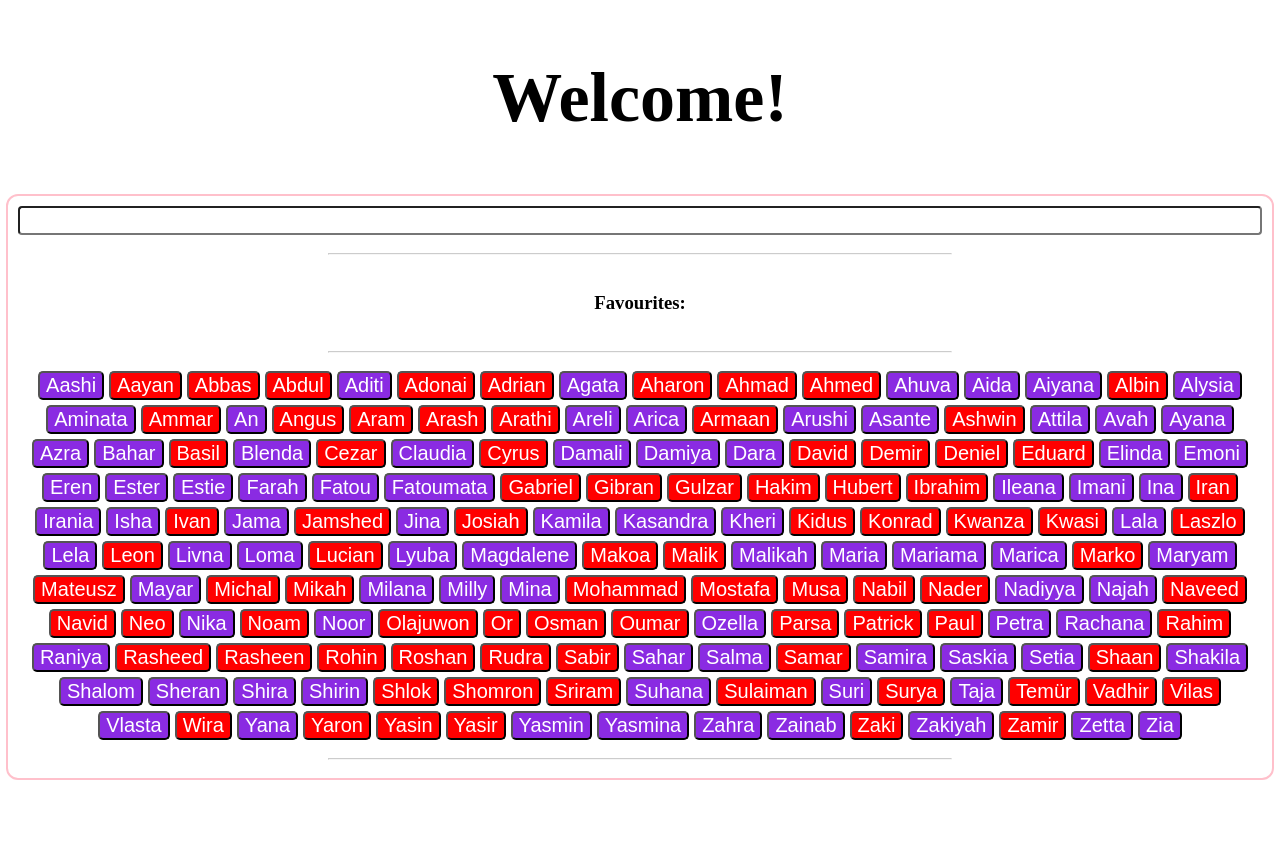
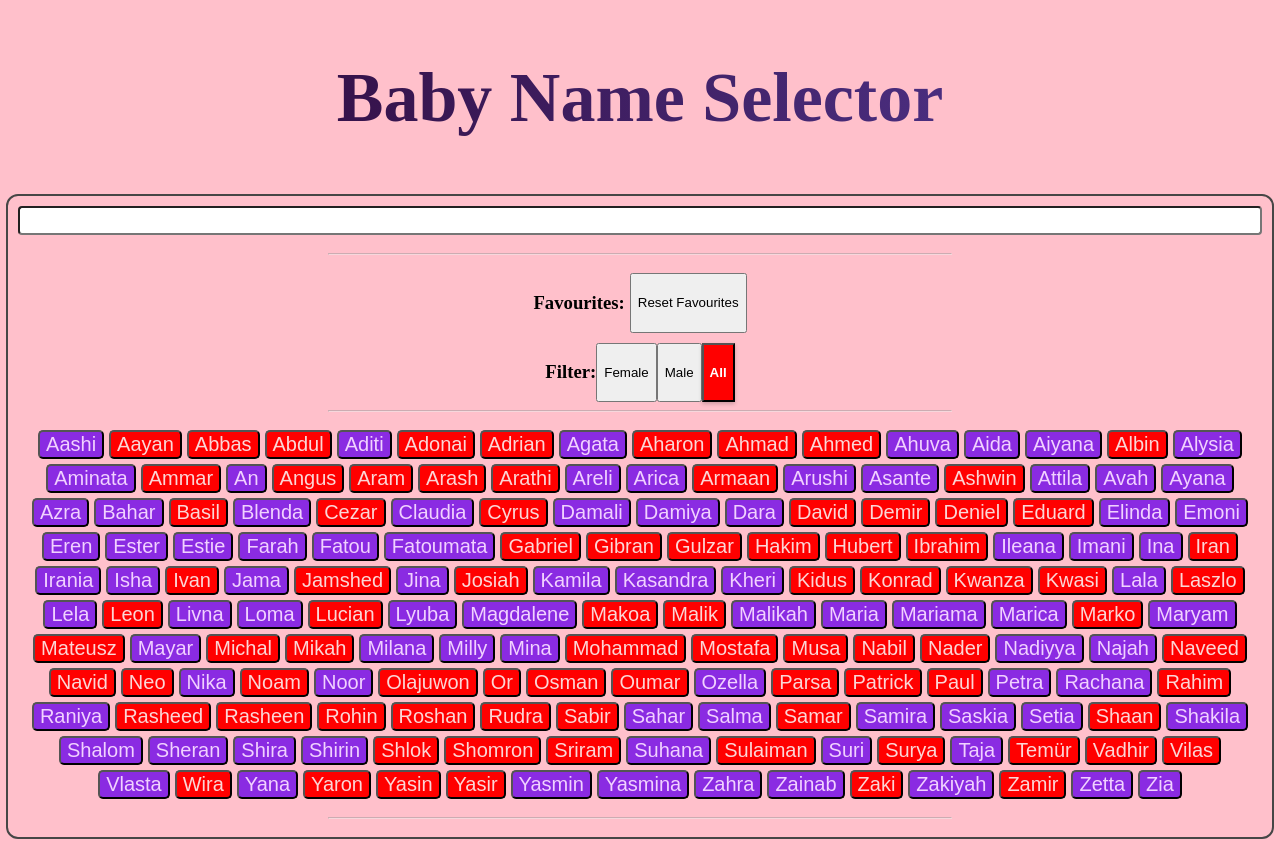
Before and after one commit to TomOwen93/baby-names-react, a React (Create React App) app: page / in a window 1280 px wide. Before the commit the page ends 800 px from the top, so only its background shows below. Built offline with nearby package versions, Linux system fonts and the light colour scheme; the HTML template or start-up script is replaced by a standard one.

Commit message:
add filtering buttons, add CSS styling

```diff
--- a/src/App.tsx
+++ b/src/App.tsx
@@ -4,7 +4,7 @@ import MainContent from "./components/MainContent";
 function App(): JSX.Element {
   return (
     <section>
-      <h1 className="title">Welcome!</h1>
+      <h1 className="title">Baby Name Selector</h1>
       <MainContent />
     </section>
   );
--- a/src/components/MainContent.tsx
+++ b/src/components/MainContent.tsx
@@ -17,6 +17,7 @@ function MainContent(): JSX.Element {
   const [searchInput, setSearchInput] = useState("");
   const [babyList, setBabyList] = useState<Baby[]>(babyData);
   const [favourites, setFavourites] = useState<Baby[]>([]);
+  const [activeButton, setActiveButton] = useState(0);
 
   const filteredData = babyList.filter((el) =>
     filterBabyInput(el.name, searchInput)
@@ -26,9 +27,8 @@ function MainContent(): JSX.Element {
     setFavourites(
       [...favourites, baby].sort((a: Baby, b: Baby) => compareBaby(a, b))
     );
-    const filteredList = babyList.filter((el) => filterBabyId(el.id, baby.id));
-
-    setBabyList(filteredList.sort((a: Baby, b: Baby) => compareBaby(a, b)));
+    const filteredByID = babyList.filter((el) => filterBabyId(el.id, baby.id));
+    setBabyList(filteredByID.sort((a: Baby, b: Baby) => compareBaby(a, b)));
   };
 
   const handleRemoveFavourites = (baby: Baby) => {
@@ -37,6 +37,35 @@ function MainContent(): JSX.Element {
     setBabyList(
       [...babyList, baby].sort((a: Baby, b: Baby) => compareBaby(a, b))
     );
+  };
+
+  const handleResetFavourites = () => {
+    setFavourites([]);
+    setBabyList(babyData);
+    setActiveButton(0);
+  };
+
+  const handleFilterButton = (num: number) => {
+    const sexLookup: { [key: number]: string } = { 1: "f", 2: "m" };
+
+    setActiveButton(num);
+    const filteredBySex =
+      num !== 0
+        ? babyData.filter(
+            (el) => el.sex === sexLookup[num] && !favourites.includes(el)
+          )
+        : babyList;
+
+    if (num !== 0) {
+      setBabyList(filteredBySex.sort((a: Baby, b: Baby) => compareBaby(a, b)));
+    } else {
+      setBabyList(
+        babyData.filter(
+          (el) =>
+            filterBabyInput(el.name, searchInput) && !favourites.includes(el)
+        )
+      );
+    }
   };
 
   return (
@@ -58,7 +87,44 @@ function MainContent(): JSX.Element {
               {favouriteBaby.name}{" "}
             </button>
           ))}
+          <button className="plain-button" onClick={handleResetFavourites}>
+            Reset Favourites
+          </button>
         </div>
+        <div className="filter-button-section">
+          <h3>Filter:</h3>
+          <button
+            className={`${
+              activeButton === 1 ? "active-button" : "plain-button"
+            }`}
+            onClick={() => {
+              handleFilterButton(1);
+            }}
+          >
+            Female
+          </button>
+          <button
+            className={`${
+              activeButton === 2 ? "active-button" : "plain-button"
+            }`}
+            onClick={() => {
+              handleFilterButton(2);
+            }}
+          >
+            Male
+          </button>
+          <button
+            className={`${
+              activeButton === 0 ? "active-button" : "plain-button"
+            }`}
+            onClick={() => {
+              handleFilterButton(0);
+            }}
+          >
+            All
+          </button>
+        </div>
+
         <hr />
 
         <div className="baby-section">
--- a/src/style.css
+++ b/src/style.css
@@ -1,6 +1,6 @@
 .gender-f {
   background-color: blueviolet;
-  color: white;
+  color: rgb(241, 209, 255);
   width: auto;
   font-size: 20px;
   border-radius: 5px;
@@ -9,7 +9,7 @@
 
 .gender-m {
   background-color: red;
-  color: white;
+  color: rgb(251, 214, 214);
   width: auto;
   border-radius: 5px;
   font-size: 20px;
@@ -29,13 +29,19 @@
   justify-content: center;
   align-items: center;
   font-size: 70px;
+  font-weight: 600;
+  background-image: linear-gradient(to left, #553c9a, #2b042f);
+  color: transparent;
+  background-clip: text;
+  -webkit-background-clip: text;
 }
 
 .main-section {
   display: flex;
   flex-direction: column;
+  font: white;
   justify-content: center;
-  outline: 2px pink solid;
+  outline: 2px rgb(70, 70, 70) solid;
   border-radius: 10px;
   padding: 10px;
 }
@@ -57,3 +63,20 @@ hr {
   width: 50%;
   align-self: center;
 }
+
+.active-button {
+  background-color: #ff0000;
+  box-shadow: 0 2px 4px rgba(0, 0, 0, 0.2);
+  color: white;
+  font-weight: bold;
+}
+
+body {
+  background-color: pink;
+}
+
+.filter-button-section {
+  display: flex;
+  justify-content: center;
+  width: auto;
+}
```
